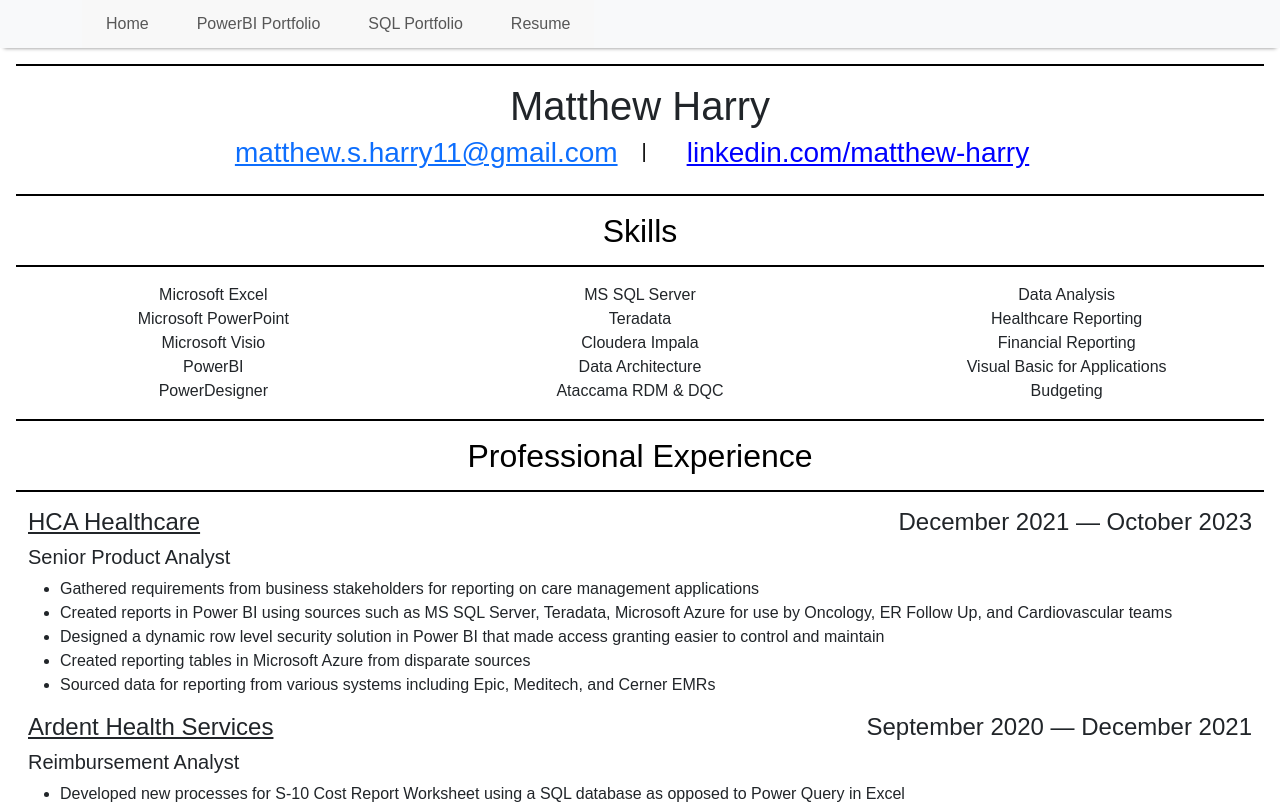
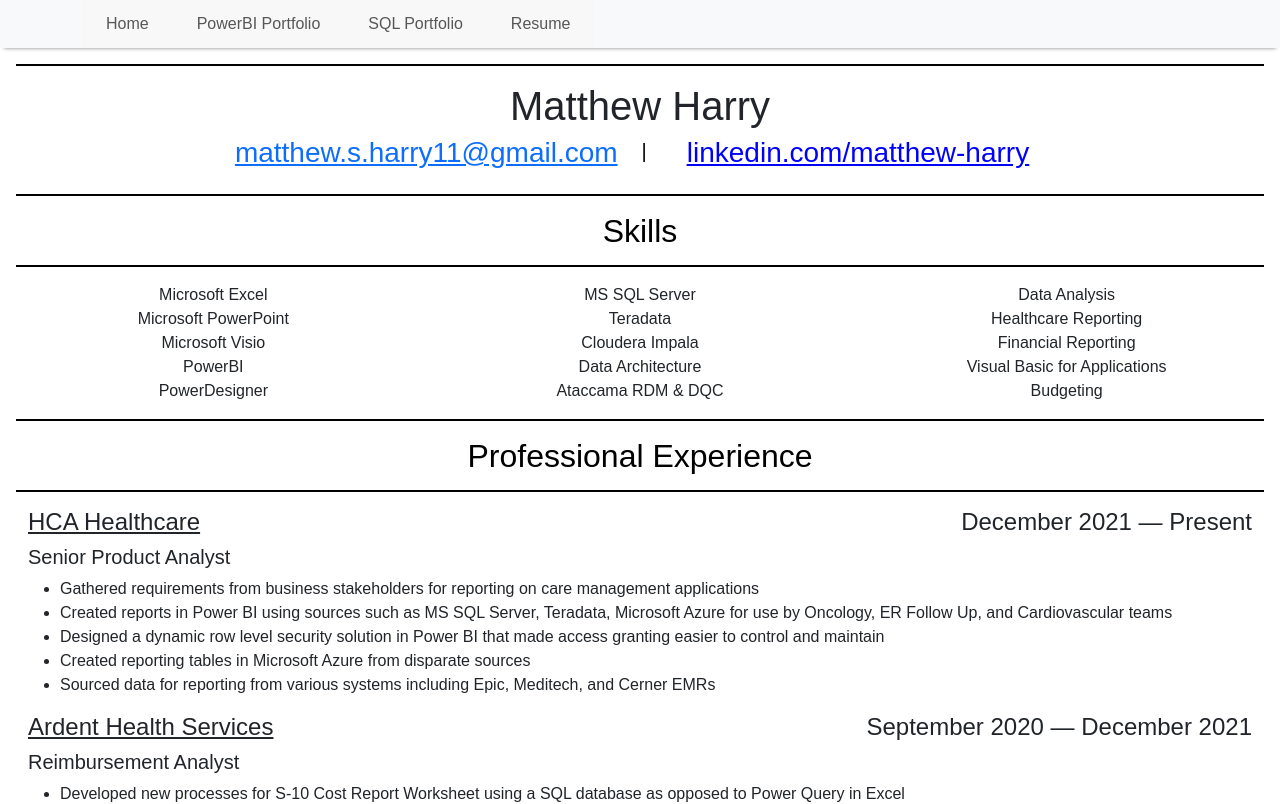
Before and after one commit to mharry18/matthew-personal-site, a Next.js app: page /resume in a window 1280 px wide. Shown: the top 804 px of the page. Built offline with nearby package versions, Linux system fonts and the light colour scheme.

Commit message:
Change resume

```diff
--- a/src/app/resume/page.tsx
+++ b/src/app/resume/page.tsx
@@ -93,7 +93,8 @@
             </div>
             <div className="col-7 text-end">
               <h4 className="font-weight-normal date">
-                December 2021 &mdash; October 2023
+                {/* December 2021 &mdash; October 2023 */}
+                December 2021 &mdash; Present
               </h4>
               <h5></h5>
             </div>
```
